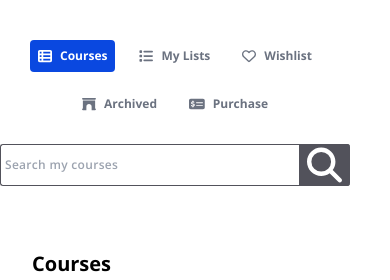
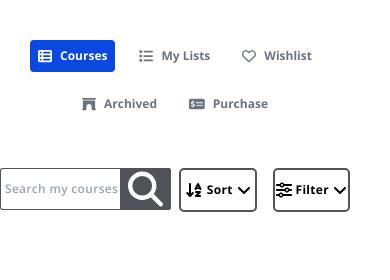
Before and after one commit to FrontEndDevo/NeuraLearnAcademy, a React (Vite) app: page /my-learnings in a window 390 px wide. Shown: the top 280 px of the page. Built offline with nearby package versions, Linux system fonts and the light colour scheme.

Commit message:
Add Sort and Filter actions components to userOptions

```diff
--- /dev/null
+++ b/src/components/UserCourses/UserCoursesOptions/UserCoursesActions/FilterUserCourses.jsx
@@ -0,0 +1,14 @@
+import { faAngleDown, faSliders } from "@fortawesome/free-solid-svg-icons";
+import { FontAwesomeIcon } from "@fortawesome/react-fontawesome";
+import { sortFilterClasses } from "./SortUserCourses";
+
+const FilterUserCourses = () => {
+  return (
+    <div className={sortFilterClasses.div}>
+      <FontAwesomeIcon icon={faSliders} />
+      <h4 className={sortFilterClasses.h4}>Filter</h4>
+      <FontAwesomeIcon icon={faAngleDown} />
+    </div>
+  );
+};
+export default FilterUserCourses;
--- /dev/null
+++ b/src/components/UserCourses/UserCoursesOptions/UserCoursesActions/SortUserCourses.jsx
@@ -0,0 +1,19 @@
+import { faAngleDown, faArrowDownAZ } from "@fortawesome/free-solid-svg-icons";
+import { FontAwesomeIcon } from "@fortawesome/react-fontawesome";
+
+export const sortFilterClasses = {
+  div: "items-center justify-center xl:justify-evenly gap-1 xl:gap-2 py-3 md:py-4 px-2 rounded-[5px] cursor-pointer border-2 border-zinc-600 duration-200 hover:bg-zinc-700 hover:text-white flex",
+  h4: "text-xs font-bold tracking-wide lg:text-sm xl:text-base",
+};
+
+const SortUserCourses = () => {
+  return (
+    <div className={sortFilterClasses.div}>
+      <FontAwesomeIcon icon={faArrowDownAZ} />
+      <h4 className={sortFilterClasses.h4}>Sort</h4>
+      <FontAwesomeIcon icon={faAngleDown} />
+    </div>
+  );
+};
+
+export default SortUserCourses;
--- /dev/null
+++ b/src/components/UserCourses/UserCoursesOptions/UserCoursesActions/UserCoursesActions.jsx
@@ -0,0 +1,41 @@
+import { faAngleDown } from "@fortawesome/free-solid-svg-icons";
+import { FontAwesomeIcon } from "@fortawesome/react-fontawesome";
+import React, { useState } from "react";
+import SortUserCourses from "./SortUserCourses";
+import FilterUserCourses from "./FilterUserCourses";
+
+const UserCoursesActions = React.memo(() => {
+  const [areActionsOpen, setAreActionsOpen] = useState(false);
+
+  return (
+    <div className="my-6">
+      <div className="items-center justify-between hidden md:flex">
+        <h4 className="text-xs font-bold tracking-wide lg:text-base">
+          List Actions
+        </h4>
+        <FontAwesomeIcon
+          icon={faAngleDown}
+          onClick={() => setAreActionsOpen((prevState) => !prevState)}
+          className={`duration-300 mr-2 text-zinc-800 cursor-pointer ${
+            areActionsOpen ? "rotate-180" : ""
+          }`}
+        />
+      </div>
+
+      <div
+        className={`grid items-center grid-cols-2 relative duration-300 w-full gap-4 xl:w-5/6 mt-6 ${
+          areActionsOpen
+            ? "opacity-100 translate-y-0"
+            : "md:opacity-0 md:-translate-y-5"
+        }`}
+      >
+        <SortUserCourses />
+        <FilterUserCourses />
+      </div>
+    </div>
+  );
+});
+
+UserCoursesActions.displayName = "UserCoursesActions";
+
+export default UserCoursesActions;
--- a/src/components/UserCourses/UserCoursesOptions/UserCoursesOptions.jsx
+++ b/src/components/UserCourses/UserCoursesOptions/UserCoursesOptions.jsx
@@ -9,6 +9,7 @@ import {
 import { FontAwesomeIcon } from "@fortawesome/react-fontawesome";
 import SearchUserCourses from "./SearchUserCourses";
 import React from "react";
+import UserCoursesActions from "./UserCoursesActions/UserCoursesActions";
 
 const userOptions = [
   {
@@ -56,7 +57,10 @@ const UserCoursesOptions = React.memo(({ option, chooseUserOption }) => {
       <ul className="flex flex-wrap justify-center gap-4 md:border-b-4 md:flex-col">
         {renderedAllUserOptions}
       </ul>
-      <SearchUserCourses />
+      <div className="grid grid-cols-2 gap-2 md:block">
+        <SearchUserCourses />
+        <UserCoursesActions />
+      </div>
     </aside>
   );
 });
```
